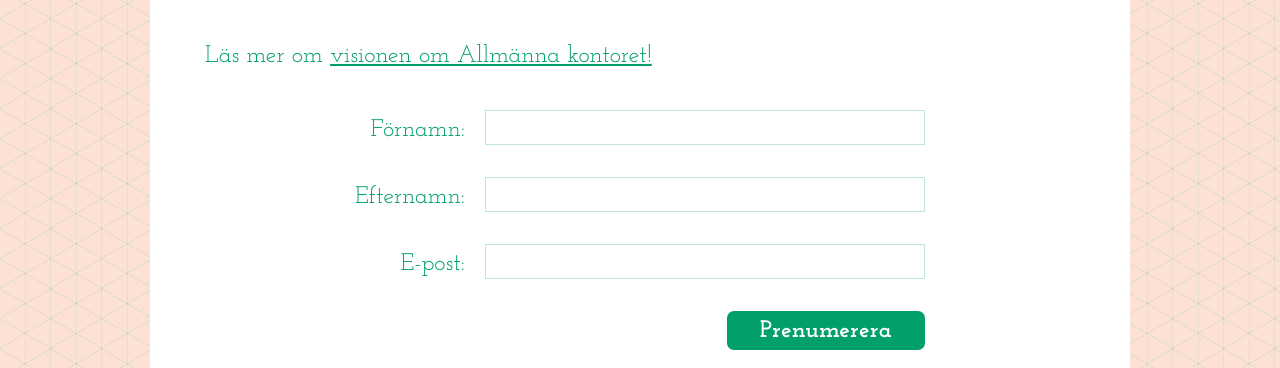
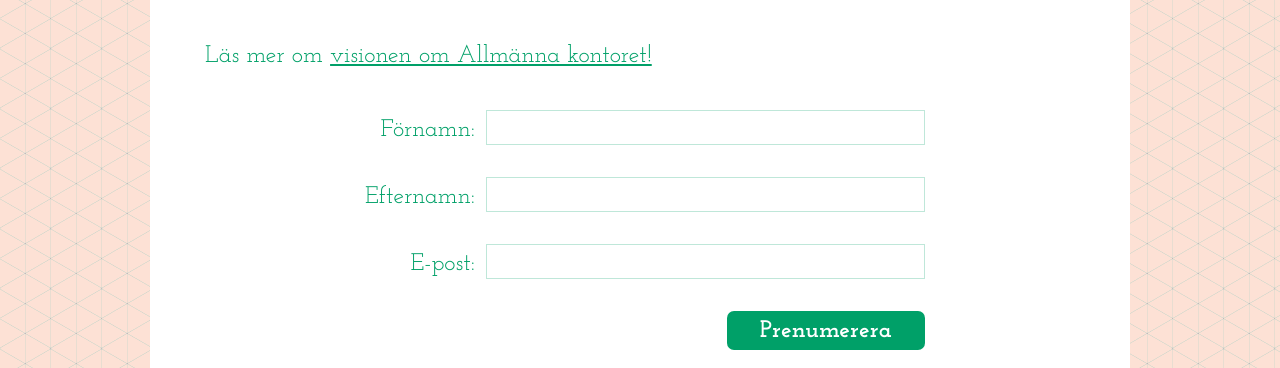
Before and after one commit to dilettant/allmannakontoret, a Jekyll site: the page built from index.md, in a window 1280 px wide. Shown: the part 431-799 px from the top of the page. Built offline with Jekyll 4.4.1, drawn with Linux system fonts in a browser that asks for light colours; comment, search, counter and statistics services are not loaded.

Commit message:
CSS changes to match english version of site

```diff
--- a/assets/css/coming-soon.css
+++ b/assets/css/coming-soon.css
@@ -96,7 +96,7 @@ label {
   text-align: right;
   font-family: "Josefin Slab", serif;
   float: left;
-  width: 4.583em;
+  width: 5em;
   font-size: 1.5em;
   line-height: 1.667;
 }
@@ -105,7 +105,7 @@ label {
   -webkit-appearance: none;
   float: right;
   border: 1px solid #bfe7d9;
-  width: 31.625em;
+  width: 420px;
   padding: 0 0.625em;
   height: 2.5em;
   line-height: 2.5;
--- a/assets/css/style.css
+++ b/assets/css/style.css
@@ -128,7 +128,8 @@ nav.main ul li{
   padding: 8px 8px 4px;
   background-color: #f6f6f6;
 }
-nav.main ul li.hem{
+nav.main ul li.hem,
+nav.main ul li.home{
   background-color: #2d83bb;
 }
 nav.main ul li.about,
```
